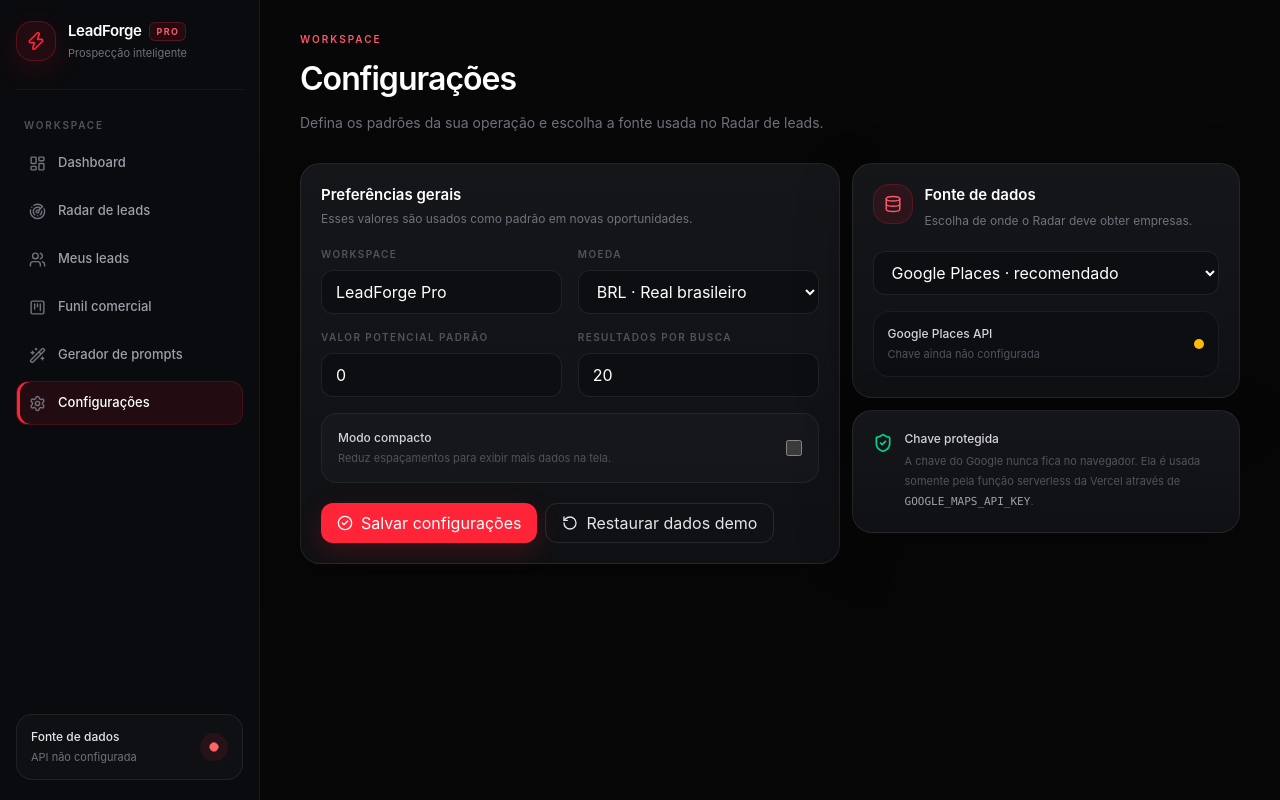
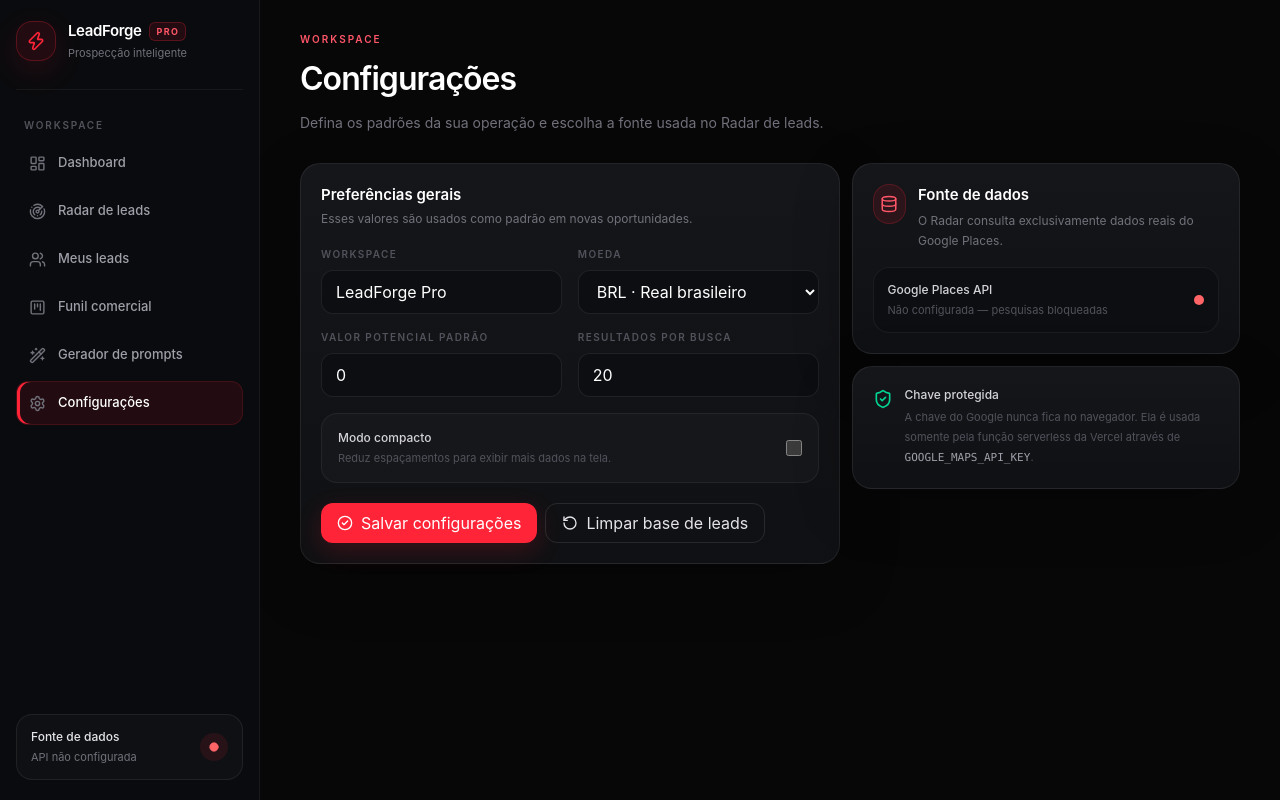
Before and after one commit to theuskkj/leadforge-pro, a React (Vite) app: page /settings in a window 1280 px wide. Built offline with nearby package versions, Linux system fonts and the light colour scheme; no server answers.

Commit message:
refactor: remove demo provider from settings

```diff
--- a/src/pages/SettingsPage.tsx
+++ b/src/pages/SettingsPage.tsx
@@ -63,7 +63,7 @@ export function SettingsPage() {
 
           <div className="mt-5 flex flex-wrap gap-2">
             <Button onClick={() => setSettings(draft)}><CheckCircle2 className="size-4" />Salvar configurações</Button>
-            <Button variant="outline" onClick={resetLeads}><RotateCcw className="size-4" />Restaurar dados demo</Button>
+            <Button variant="outline" onClick={() => { if (confirm('Limpar todos os leads salvos?')) resetLeads() }}><RotateCcw className="size-4" />Limpar base de leads</Button>
           </div>
         </Card>
 
@@ -75,25 +75,18 @@ export function SettingsPage() {
               </div>
               <div>
                 <p className="text-[15px] font-semibold text-white">Fonte de dados</p>
-                <p className="mt-1 text-xs leading-5 text-zinc-500">Escolha de onde o Radar deve obter empresas.</p>
+                <p className="mt-1 text-xs leading-5 text-zinc-500">O Radar consulta exclusivamente dados reais do Google Places.</p>
               </div>
-            </div>
-
-            <div className="mt-5">
-              <Select value={draft.searchProvider} onChange={(e) => setDraft((value) => ({ ...value, searchProvider: e.target.value as 'google' | 'mock' }))}>
-                <option value="google">Google Places · recomendado</option>
-                <option value="mock">Demonstração</option>
-              </Select>
             </div>
 
             <div className="mt-4 flex items-center justify-between rounded-2xl border border-white/[0.06] bg-[#0d0e11] p-3.5">
               <div>
                 <p className="text-xs font-medium text-zinc-300">Google Places API</p>
                 <p className="mt-1 text-[11px] text-zinc-600">
-                  {googleReady === null ? 'Verificando...' : googleReady ? 'Configurada no servidor' : 'Chave ainda não configurada'}
+                  {googleReady === null ? 'Verificando...' : googleReady ? 'Configurada no servidor' : 'Não configurada — pesquisas bloqueadas'}
                 </p>
               </div>
-              <span className={`size-2.5 rounded-full ${googleReady ? 'bg-emerald-400 shadow-[0_0_14px_rgba(52,211,153,.45)]' : 'bg-amber-400'}`} />
+              <span className={`size-2.5 rounded-full ${googleReady ? 'bg-emerald-400 shadow-[0_0_14px_rgba(52,211,153,.45)]' : 'bg-red-400'}`} />
             </div>
           </Card>
 
```
